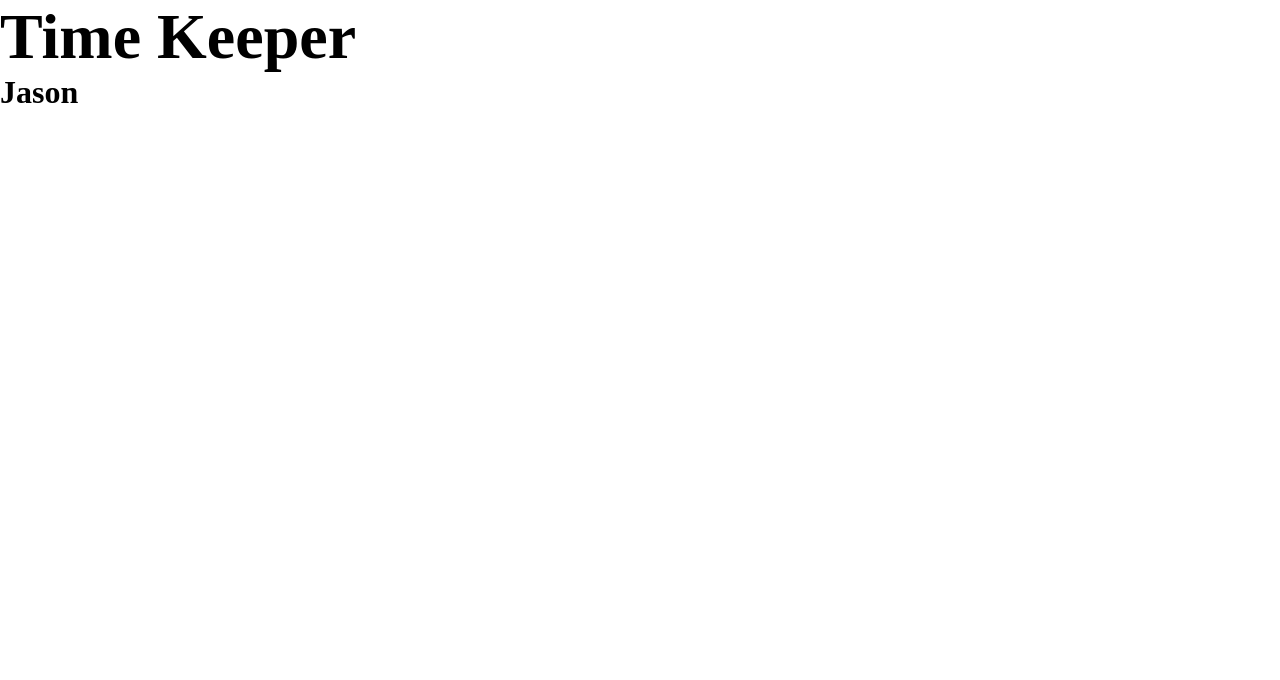
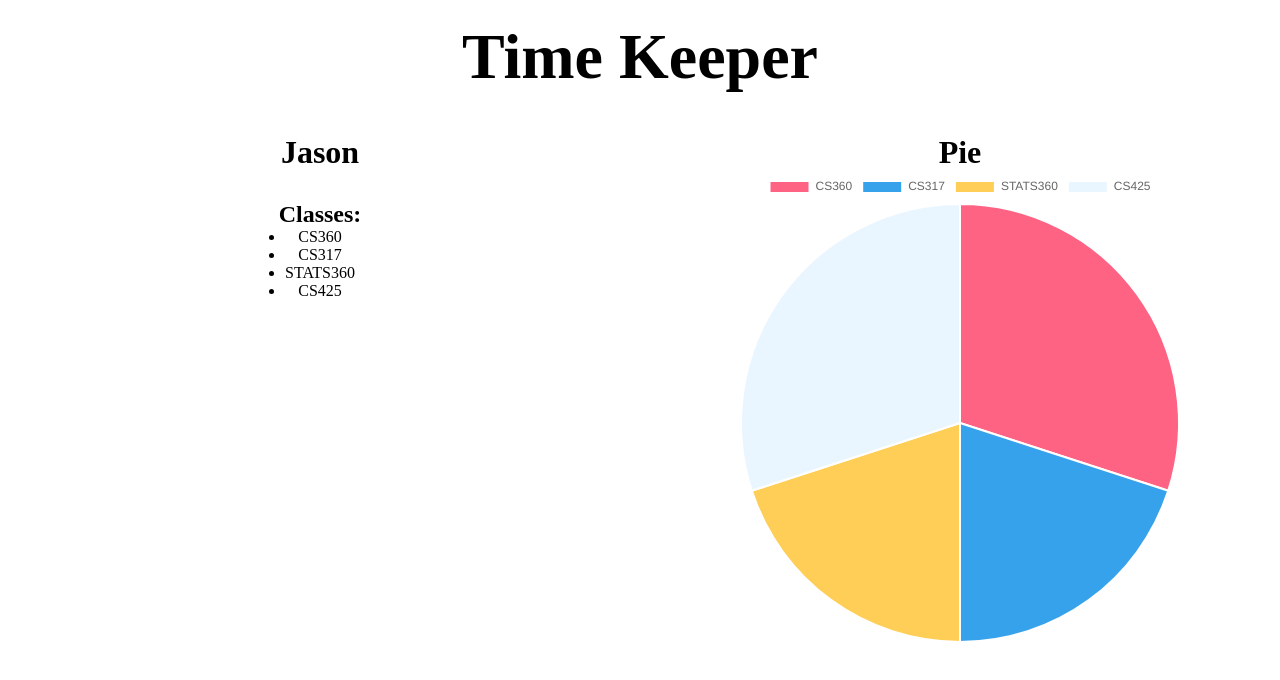
Before and after one commit to Jambr0li/TimeKeeper, a plain HTML site: page index.html in a window 1280 px wide. Drawn offline with nearby package versions, Linux system fonts and the light colour scheme.

Commit message:
added chart.js

```diff
--- a/index.html
+++ b/index.html
@@ -4,15 +4,26 @@
     <meta charset="UTF-8" />
     <meta name="viewport" content="width=device-width, initial-scale=1.0" />
     <link rel="stylesheet" href="styles/styles.css" />
+    <script src="https://cdn.jsdelivr.net/npm/chart.js"></script>
     <title>TimeKeeper</title>
   </head>
   <body>
-    <h1>Time Keeper</h1>
+    <h1 class="heading center-text">Time Keeper</h1>
     <div class="flex">
       <div class="user-info">
-        <h1 class="user-name"></h1>
+        <h1 class="user-name center-text"></h1>
+        <h2>Classes:</h2>
+        <ul class="center-text">
+          <li>CS360</li>
+          <li>CS317</li>
+          <li>STATS360</li>
+          <li>CS425</li>
+        </ul>
       </div>
-      <div class="pie-chart"></div>
+      <div class="pie-chart">
+        <h1 class="center-text">Pie</h1>
+        <canvas id="myPieChart"></canvas>
+      </div>
     </div>
   </body>
   <script src="javascript/javascript.js"></script>
--- a/javascript/javascript.js
+++ b/javascript/javascript.js
@@ -13,6 +13,23 @@ class Activity {
 }
 const user = new User("Jason");
 userName.textContent = user.name;
+
+const data = {
+  labels: ["CS360", "CS317", "STATS360", "CS425"],
+  datasets: [
+    {
+      data: [3, 2, 2, 3], // Replace with your actual data values
+      backgroundColor: ["#FF6384", "#36A2EB", "#FFCE56", "#EAF6FF"], // Colors for each section
+    },
+  ],
+};
+
+const ctx = document.getElementById("myPieChart").getContext("2d");
+const myPieChart = new Chart(ctx, {
+  type: "pie",
+  data: data,
+});
+
 // git add .
 // git commit -m "message"
 // git push origin master
--- a/styles/styles.scss
+++ b/styles/styles.scss
@@ -4,7 +4,37 @@
   padding: 0;
 }
 
-h1:hover {
-  transition: 1s;
+.flex {
+  display: flex;
+  justify-content: space-around;
+  width: 100vw;
+  height: 70vh;
+}
+
+.center-text {
+  text-align: center;
+}
+
+.heading {
   font-size: 4rem;
+  padding: 20px;
 }
+
+.user-info {
+  display: flex;
+  flex-direction: column;
+  padding: 20px;
+  width: 40vw;
+  height: 70vh;
+  align-items: center;
+}
+
+.user-name {
+  margin-bottom: 30px;
+}
+
+.pie-chart {
+  padding: 20px;
+  width: 40vw;
+  height: 70vh;
+}
```
Also changed, not shown: styles/styles.css, 1 other file.
